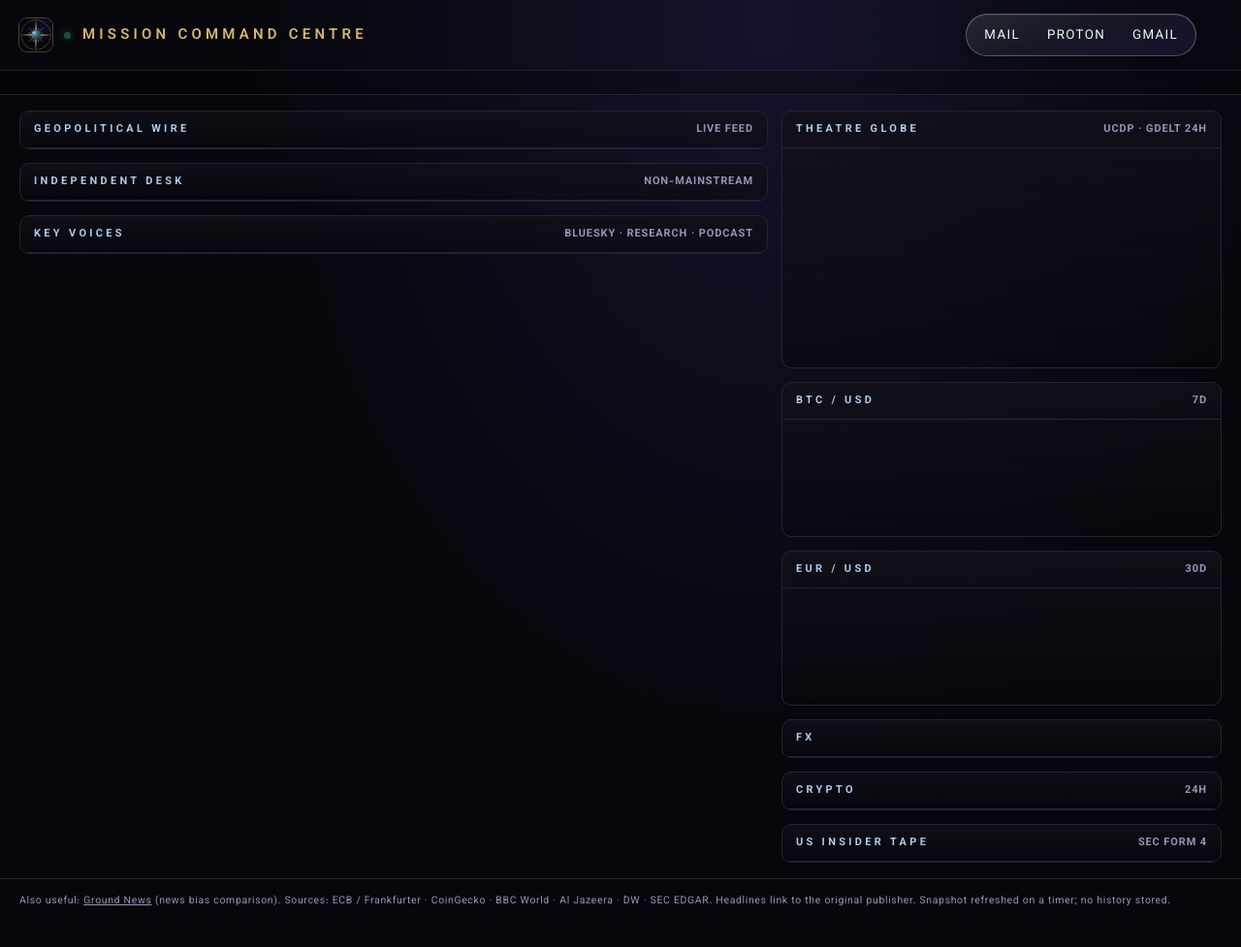
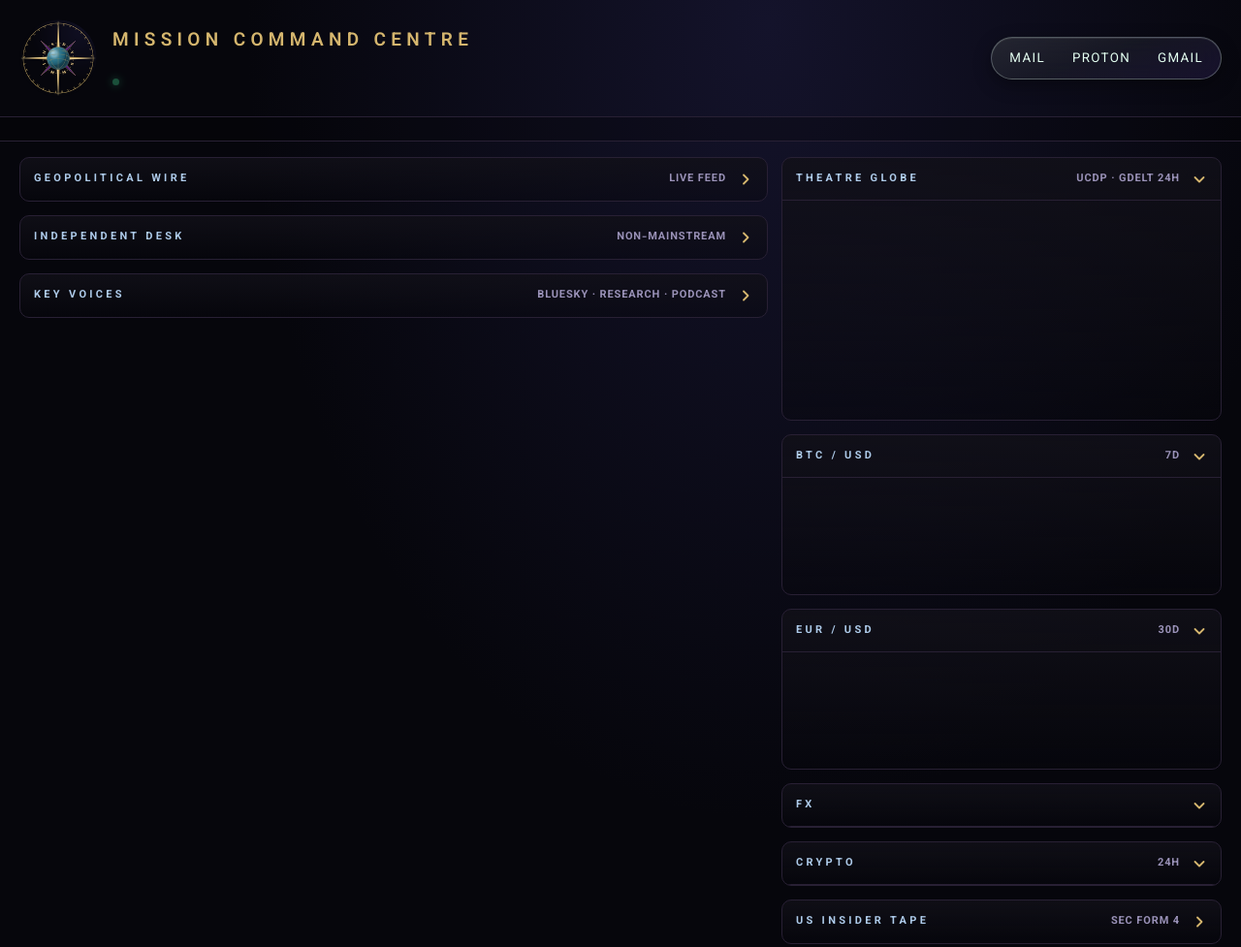
Before and after one commit to WolffOpsHQ/mcc-refresh, a plain HTML site: page template.html in a window 1280 px wide. Shown: the top 977 px of the page at 97% size. Drawn offline with Linux system fonts and the light colour scheme.

Commit message:
Circle logo, header layout, collapsible sections

```diff
--- a/template.html
+++ b/template.html
@@ -21,19 +21,47 @@
 :root{--bg:#06060c;--panel:#111018;--line:#282034;--ink:#eeeafa;--dim:#9a92b8;--gold:#d5b66e;--teal:#aecbea;--green:#3FD68F;--red:#ff6b6b}
 html,body{overflow-x:hidden}body{background:var(--bg);color:var(--ink);font-family:'Vazirmatn',system-ui,sans-serif;font-size:14px;min-height:100vh;
 background-image:radial-gradient(ellipse at 62% 2%,#14132b 0,transparent 48%),radial-gradient(800px 400px at 10% 110%,rgba(174,203,234,.06),transparent 60%)}
-header{display:flex;align-items:center;gap:12px;padding:14px 20px;border-bottom:1px solid var(--line)}
-header h1{font-size:15px;letter-spacing:.28em;font-weight:600;color:var(--gold)}
-header .hlogo{width:34px;height:34px;border-radius:8px;display:block;flex:none;box-shadow:0 0 0 1px rgba(213,182,110,.35)}
-header .dot{width:7px;height:7px;border-radius:50%;background:var(--green);box-shadow:0 0 8px var(--green);animation:pulse 2s infinite}
+/* header: 8px spacing grid; logo sizes step by 4:3 (45 / 60 / 80); two clusters, left = identity, right = actions */
+header{--logo:45px;--u:8px;display:grid;grid-template-columns:var(--logo) 1fr auto;grid-template-areas:"logo title title" "date date nav";align-items:center;column-gap:calc(var(--u)*1.5);row-gap:var(--u);padding:calc(var(--u)*2) 20px;border-bottom:1px solid var(--line)}
+header .hlogo{grid-area:logo;width:var(--logo);height:var(--logo);display:block;border-radius:50%}
+header h1{grid-area:title;font-size:15px;letter-spacing:.2em;font-weight:600;color:var(--gold);line-height:1.2}
+header .stat{grid-area:date;display:flex;align-items:center;gap:var(--u);min-width:0}
+header .dot{flex:none;width:7px;height:7px;border-radius:50%;background:var(--green);box-shadow:0 0 8px var(--green);animation:pulse 2s infinite}
 @keyframes pulse{50%{opacity:.35}}
-header time{margin-left:auto;color:var(--dim);font-size:11px;letter-spacing:.12em}
+header time{color:var(--dim);font-size:11px;letter-spacing:.12em;line-height:1.35}
+header time span{display:block;white-space:nowrap}
+@media(min-width:640px){header time span{display:inline}header time span+span:before{content:' '}}
+.hdrmail{grid-area:nav;justify-self:end}
+@media(min-width:640px){
+  header{--logo:60px;grid-template-columns:var(--logo) 1fr auto;grid-template-areas:"logo title nav" "logo date nav";column-gap:calc(var(--u)*2);row-gap:4px}
+  header h1{font-size:17px;letter-spacing:.28em}
+  header time{max-width:none}
+}
+@media(min-width:900px) and (min-height:561px){
+  header{--logo:80px;padding-top:calc(var(--u)*2.5);padding-bottom:calc(var(--u)*2.5)}
+  header h1{font-size:19px}
+}
+/* collapsible sections: 44px header target, chevron, 0fr/1fr height animation */
+.panel h2{min-height:44px;align-items:center;gap:var(--u,8px);cursor:pointer;-webkit-tap-highlight-color:transparent;user-select:none}
+.panel h2:focus-visible{outline:2px solid var(--teal);outline-offset:-2px}
+.panel h2{justify-content:flex-start}
+.panel h2 em{margin-left:auto;text-align:right}
+.panel h2 .chev{flex:none;width:16px;height:16px;margin-left:4px;color:var(--gold);transition:transform .25s ease}
+.panel.closed h2 .chev{transform:rotate(-90deg)}
+.panel.closed h2{border-bottom-color:transparent}
+.noanim .pbody,.noanim .pbody>.pin,.noanim .chev{transition:none!important}
+.pbody{display:grid;grid-template-rows:1fr;transition:grid-template-rows .25s ease}
+.pbody>.pin{overflow:hidden;min-height:0}
+.panel.closed .pbody{grid-template-rows:0fr}
+.panel.closed .pbody>.pin{visibility:hidden;transition:visibility 0s .25s}
+@media(prefers-reduced-motion:reduce){.pbody,.panel h2 .chev{transition:none}}
 .ticker{overflow:hidden;white-space:nowrap;border-bottom:1px solid var(--line);background:rgba(0,0,0,.25)}
 .ticker .track{display:inline-block;padding:8px 0;animation:scroll 60s linear infinite}
 @keyframes scroll{from{transform:translateX(0)}to{transform:translateX(-50%)}}
 .tk{display:inline-block;margin:0 22px;font-size:12px;letter-spacing:.06em}
 .tk b{font-weight:600}.tk .up{color:var(--green)}.tk .dn{color:var(--red)}.tk span{color:var(--dim)}
 main{display:grid;grid-template-columns:1fr;gap:14px;padding:16px 20px;max-width:1280px;margin:0 auto}
-@media(min-width:900px){main{grid-template-columns:1.7fr 1fr}}
+@media(min-width:900px){main{grid-template-columns:1.7fr 1fr}main>.stack:first-child{order:2}}
 .panel{background:linear-gradient(180deg,rgba(17,16,24,.85),rgba(6,6,12,.4));border:1px solid var(--line);border-radius:10px;overflow:hidden}
 .panel h2{font-size:11px;letter-spacing:.3em;color:var(--teal);padding:10px 14px;border-bottom:1px solid var(--line);display:flex;justify-content:space-between}
 .panel h2 em{font-style:normal;color:var(--dim);letter-spacing:.08em}
@@ -70,7 +98,7 @@ footer{padding:14px 20px;color:var(--dim);font-size:10.5px;letter-spacing:.06em;
   }
   .jps-logo-shadow img { display: block; width: 100%; height: auto; }
   /* header mail pill: frosted glass like the shared transport pill */
-  .hdrmail{display:flex;gap:0;padding:4px;border-radius:999px;margin-left:auto;align-self:center;position:relative;
+  .hdrmail{display:flex;gap:0;padding:4px;border-radius:999px;position:relative;
     border:1px solid rgba(228,255,241,.28);
     background:linear-gradient(160deg,rgba(228,255,241,.10),rgba(174,203,234,.06) 45%,rgba(117,77,255,.10)),rgba(17,16,24,.55);
     -webkit-backdrop-filter:blur(14px) saturate(1.2);backdrop-filter:blur(14px) saturate(1.2);
@@ -79,26 +107,14 @@ footer{padding:14px 20px;color:var(--dim);font-size:10.5px;letter-spacing:.06em;
     min-height:34px;padding:0 14px;border-radius:999px;cursor:pointer;-webkit-tap-highlight-color:transparent}
   .hdrmail button:hover,.hdrmail button:focus-visible,.hdrmail button:active{background:linear-gradient(165deg,rgba(255,255,255,.34),rgba(228,239,243,.18) 55%,rgba(255,255,255,.10));
     box-shadow:0 2px 6px rgba(0,0,0,.30),inset 0 1px 1px rgba(255,255,255,.55),inset 0 0 0 1px rgba(228,255,241,.45);outline:0}
-  header time{margin-left:14px}
-  @media(max-width:639px){
-    header{flex-wrap:wrap;row-gap:10px}
-    header h1{flex:1 1 calc(100% - 90px);letter-spacing:.2em}
-    .hdrmail{margin-left:0}
-    .hdrmail button{padding:0 11px;min-height:32px;font-size:10.5px}
-    header time{margin-left:auto;text-align:right;max-width:120px;line-height:1.3}
-  }
   .legend { display: flex; gap: 16px; font-size: .72rem; color: var(--ink-dim); margin-bottom: 10px; flex-wrap: wrap; }
+@media(max-width:639px){header time{font-size:10px;letter-spacing:.04em}.hdrmail button{padding:0 10px;letter-spacing:.06em}}
 </style>
 </head>
 <body>
-<header><img class="hlogo" src="/mcc-logo-96.png" alt="Mission Command Centre" width="34" height="34"><div class="dot"></div><h1>MISSION COMMAND CENTRE</h1><nav class="hdrmail" aria-label="Open mail app"><button type="button" data-mail="native" title="Default mail app">Mail</button><button type="button" data-mail="proton" title="Proton Mail">Proton</button><button type="button" data-mail="gmail" title="Gmail">Gmail</button></nav><time id="stamp"></time></header>
+<header><img class="hlogo" src="/mcc-logo-144.png" alt="Mission Command Centre" width="80" height="80"><h1>MISSION COMMAND CENTRE</h1><div class="stat"><div class="dot"></div><time id="stamp"></time></div><nav class="hdrmail" aria-label="Open mail app"><button type="button" data-mail="native" title="Default mail app">Mail</button><button type="button" data-mail="proton" title="Proton Mail">Proton</button><button type="button" data-mail="gmail" title="Gmail">Gmail</button></nav></header>
 <div class="ticker"><div class="track" id="ticker"></div></div>
 <main>
-  <div class="stack">
-  <div class="panel wire"><h2>GEOPOLITICAL WIRE <em>LIVE FEED</em></h2><div id="news"></div></div>
-  <div class="panel wire"><h2>INDEPENDENT DESK <em>NON-MAINSTREAM</em></h2><div id="ind"></div></div>
-  <div class="panel wire"><h2>KEY VOICES <em>BLUESKY · RESEARCH · PODCAST</em></h2><div id="voices"></div></div>
-  </div>
   <div class="stack">
     <div class="panel"><h2>THEATRE GLOBE <em><span id="ccount"></span> UCDP · <span id="gcount"></span> GDELT 24H</em></h2><canvas id="globe" style="width:100%;display:block"></canvas></div>
     <div class="panel"><h2>BTC / USD <em>7D</em></h2><div id="c-btc" style="height:120px"></div></div>
@@ -107,6 +123,11 @@ footer{padding:14px 20px;color:var(--dim);font-size:10.5px;letter-spacing:.06em;
     <div class="panel"><h2>CRYPTO <em>24H</em></h2><table id="crypto"></table></div>
     <div class="panel tape"><h2>US INSIDER TAPE <em>SEC FORM 4</em></h2><div id="edgar"></div></div>
   </div>
+  <div class="stack">
+  <div class="panel wire"><h2>GEOPOLITICAL WIRE <em>LIVE FEED</em></h2><div id="news"></div></div>
+  <div class="panel wire"><h2>INDEPENDENT DESK <em>NON-MAINSTREAM</em></h2><div id="ind"></div></div>
+  <div class="panel wire"><h2>KEY VOICES <em>BLUESKY · RESEARCH · PODCAST</em></h2><div id="voices"></div></div>
+  </div>
 </main>
 <footer>Also useful: <a href="https://ground.news" target="_blank" rel="noopener" style="color:inherit">Ground News</a> (news bias comparison). Sources: ECB / Frankfurter · CoinGecko · BBC World · Al Jazeera · DW · SEC EDGAR. Headlines link to the original publisher. Snapshot refreshed on a timer; no history stored.</footer>
 <script id="snap" type="application/json">__SNAPSHOT__</script>
@@ -114,7 +135,7 @@ footer{padding:14px 20px;color:var(--dim);font-size:10.5px;letter-spacing:.06em;
 const S=JSON.parse(document.getElementById('snap').textContent);
 const ago=d=>{const t=(Date.now()-new Date(d).getTime())/6e4;if(t<60)return Math.max(1,t|0)+'m';if(t<1440)return (t/60|0)+'h';return (t/1440|0)+'d'};
 const chg=(v,dp)=>{const up=v>=0;return `<span class="${up?'up':'dn'}">${up?'\u25B2':'\u25BC'} ${Math.abs(v).toFixed(dp)}</span>`};
-document.getElementById('stamp').textContent=new Date(S.generated).toUTCString().replace('GMT','UTC');
+(function(){var p=new Date(S.generated).toUTCString().replace('GMT','UTC').split(' ');document.getElementById('stamp').innerHTML='<span>'+p.slice(0,4).join(' ')+'</span><span>'+p[4].slice(0,5)+' UTC</span>'})();
 let tk=S.fx.map(f=>`<span class="tk"><b>${f.pair}</b> <span class="num">${f.price}</span></span>`).join('')
  +S.crypto.map(c=>`<span class="tk"><b>${c.name}</b> <span class="num">$${c.usd.toLocaleString()}</span> ${chg(c.chg,2)}%</span>`).join('');
 document.getElementById('ticker').innerHTML=tk+tk;
@@ -198,5 +219,27 @@ if(and){location.href="intent://#Intent;action=android.intent.action.MAIN;catego
 web(k)}
 document.querySelectorAll("[data-mail]").forEach(function(b){b.addEventListener("click",function(){go(b.getAttribute("data-mail"))})})
 })();</script>
+<script>(function(){
+var K="mcc.panel.",ch='<svg class="chev" viewBox="0 0 16 16" aria-hidden="true"><path d="M3.5 6l4.5 4.5L12.5 6" fill="none" stroke="currentColor" stroke-width="1.8" stroke-linecap="round" stroke-linejoin="round"/></svg>';
+var DEF=["theatre-globe","btc-usd","eur-usd","fx","crypto"];
+function get(k){try{return localStorage.getItem(K+k)}catch(e){return null}}
+function put(k,v){try{localStorage.setItem(K+k,v)}catch(e){}}
+document.body.classList.add("noanim");
+document.querySelectorAll(".panel").forEach(function(p,n){
+var h=p.querySelector(":scope>h2");if(!h)return;
+var key=(h.firstChild&&h.firstChild.textContent||("p"+n)).trim().toLowerCase().replace(/[^a-z0-9]+/g,"-");
+var body=document.createElement("div");body.className="pbody";body.id="pb-"+n;
+var pin=document.createElement("div");pin.className="pin";
+while(h.nextSibling)pin.appendChild(h.nextSibling);
+body.appendChild(pin);p.appendChild(body);
+h.insertAdjacentHTML("beforeend",ch);
+h.setAttribute("role","button");h.setAttribute("tabindex","0");h.setAttribute("aria-controls",body.id);
+function set(open,save){p.classList.toggle("closed",!open);h.setAttribute("aria-expanded",open?"true":"false");pin.setAttribute("aria-hidden",open?"false":"true");if(save)put(key,open?"open":"closed")}
+var st=get(key);set(st===null?DEF.indexOf(key)>-1:st==="open",false);
+h.addEventListener("click",function(){set(p.classList.contains("closed"),true)});
+h.addEventListener("keydown",function(e){if(e.key==="Enter"||e.key===" "){e.preventDefault();set(p.classList.contains("closed"),true)}});
+});
+requestAnimationFrame(function(){requestAnimationFrame(function(){document.body.classList.remove("noanim")})});
+})();</script>
 </body>
 </html>
```
Also changed, not shown: static/favicon-32.png, static/favicon-48.png, static/favicon.ico, static/mcc-logo-144.png (added), static/mcc-logo-96.png (deleted), 1 other file.
